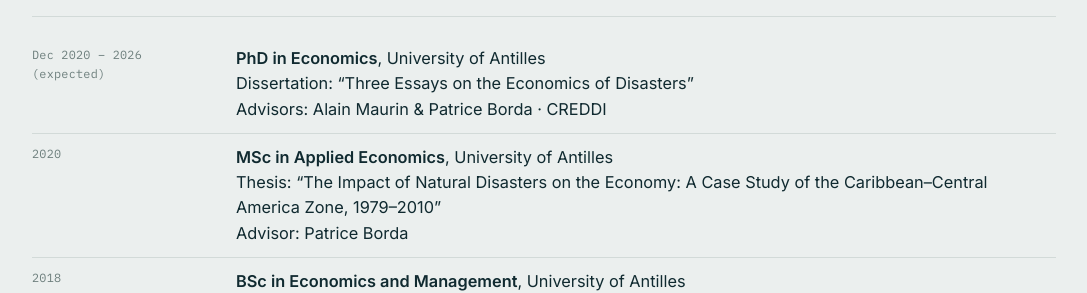
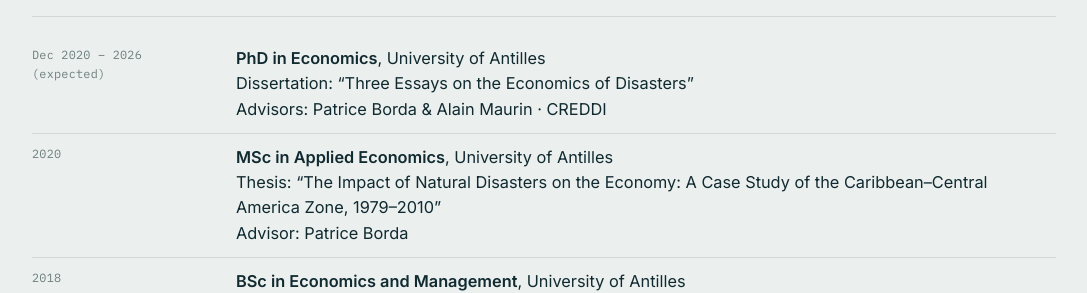
Before and after one commit to carlrippon/carlrippon.github.io, a Jekyll site: the page built from cv.html, in a window 1280 px wide and 900 px high, scrolled down 340 px. Shown: the part 161-454 px from the top of the window, without its empty margins (96-1183 px from the left). Built offline with Jekyll 4.4.1, drawn with Linux system fonts in a browser that asks for light colours.

Commit message:
Add files via upload

```diff
--- a/cv.html
+++ b/cv.html
@@ -21,7 +21,7 @@
         <div class="cv-meta">Dec 2020 – 2026<br>(expected)</div>
         <div class="cv-body"><strong>PhD in Economics</strong>, University of Antilles<br>
         Dissertation: &ldquo;Three Essays on the Economics of Disasters&rdquo;<br>
-        Advisors: Alain Maurin &amp; Patrice Borda · CREDDI</div>
+        Advisors: Patrice Borda &amp; Alain Maurin · CREDDI</div>
       </div>
       <div class="cv-row">
         <div class="cv-meta">2020</div>
```
